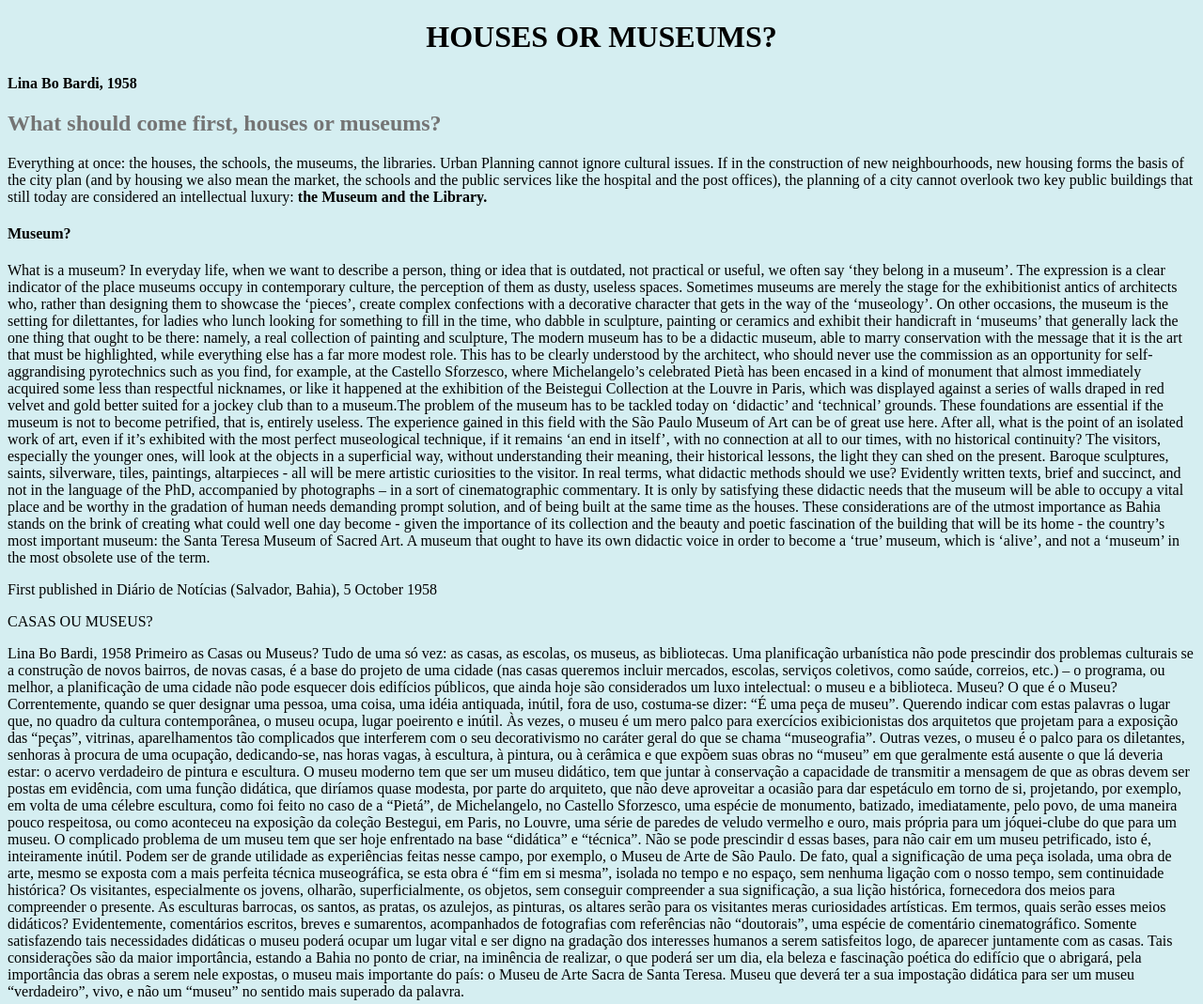
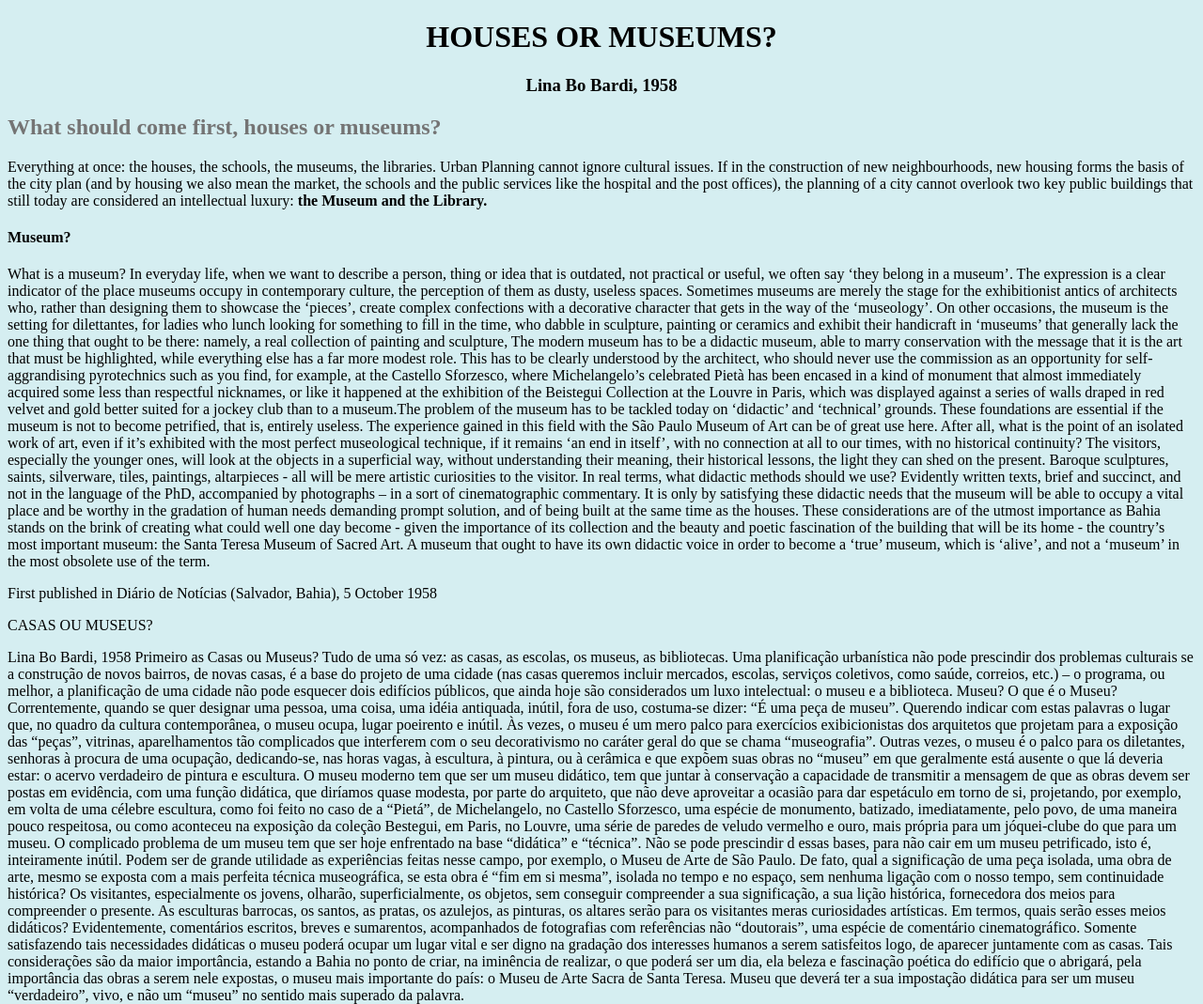
Before and after one commit to lamisahaque/solid-giggle, a plain HTML site: page exercises/exercise-02/index.html in a window 1280 px wide. Shown: the top 1069 px of the page at 94% size. Drawn offline with Linux system fonts and the light colour scheme.

Commit message:
Update index.html

```diff
--- a/exercises/exercise-02/index.html
+++ b/exercises/exercise-02/index.html
@@ -9,7 +9,7 @@
 
     <h1 style="text-align:center;"><strong>HOUSES OR MUSEUMS?</strong></h1>
 
-    <h3 style="text-align:center;"></h3><strong>Lina Bo Bardi, 1958</strong></h3>
+    <h3 style="text-align:center;"><strong>Lina Bo Bardi, 1958</strong></h3>
 
     <p1 style="color:rgb(116, 116, 116);"><h2>What should come first, houses or museums?</h2></p1>
 
```
